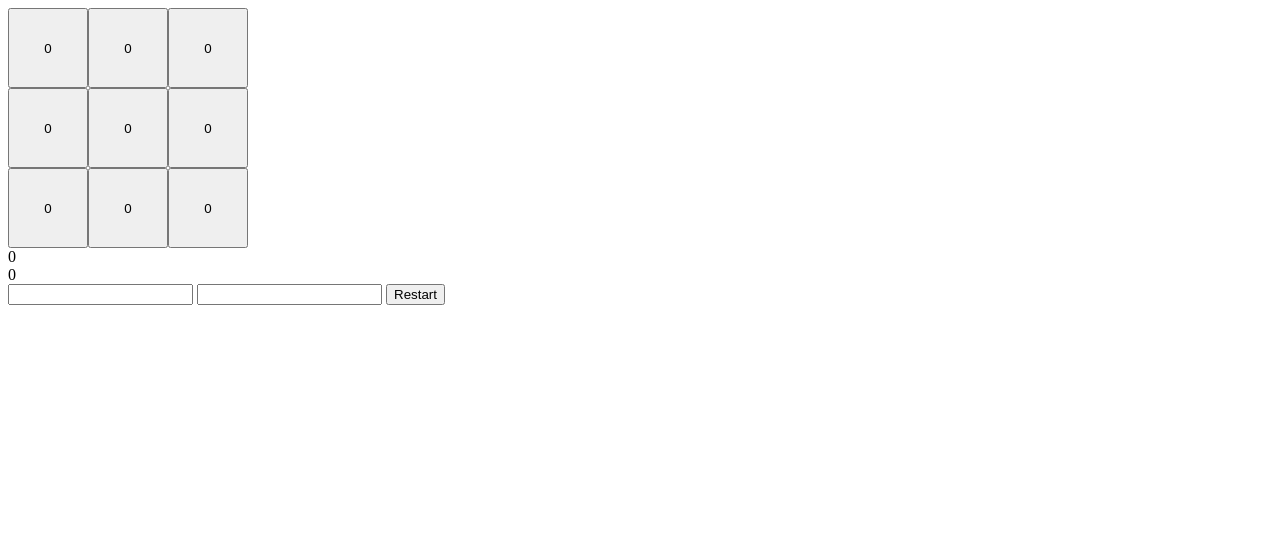
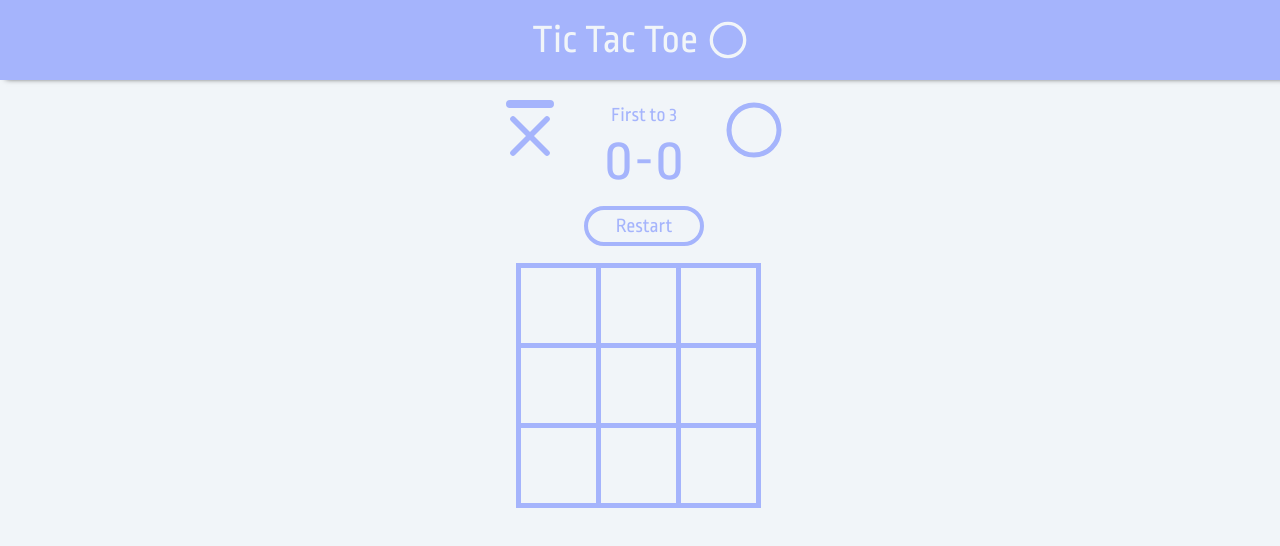
Before and after one commit to ImNotTheBoi/odin-tic-tac-toe, a plain HTML site: page index.html in a window 1280 px wide. Both pictures are taken after a click on the button "Start". Drawn offline with Linux system fonts and the light colour scheme.

Commit message:
Completion of UI

```diff
--- a/index.html
+++ b/index.html
@@ -4,10 +4,40 @@
     <meta charset="UTF-8">
     <meta name="viewport" content="width=device-width, initial-scale=1.0">
     <link rel="stylesheet" href="style.css">
+    <link rel="preconnect" href="https://fonts.googleapis.com">
+    <link rel="preconnect" href="https://fonts.gstatic.com" crossorigin>
+    <link href="https://fonts.googleapis.com/css2?family=Ropa+Sans:ital@0;1&display=swap" rel="stylesheet">
     <script src="javascript.js" defer></script>
     <title>Document</title>
 </head>
 <body>
+    <header>
+        <div class="main">
+            <div class="hero-text">Tic Tac Toe</div>
+            <img src="svg/circle.svg" alt="circle" class="circle">
+        </div>
+    </header>
+    <section class="interface">
+        <div class="playerUI">
+            <div class="player1Name"></div>
+            <input type="text" class="player1Input" maxlength="15">
+            <img src="svg/x.svg" alt="circle" class="cross">
+        </div>
+        <div class="mainUI">
+            <div class="bo3">First to 3</div>
+            <div class="scoreUI">
+                <div class="player1Score">0</div>
+                <div>-</div>
+                <div class="player2Score">0</div>
+            </div>
+            <button class="startButton">Start</button>
+        </div>
+        <div class="playerUI">
+            <div class="player2Name"></div>
+            <input type="text" class="player2Input" maxlength="15">
+            <img src="svg/circle2.svg" alt="circle" class="circle2">
+        </div>
+    </section>
     <section class="buttons">
         <button disabled="true">1</button>
         <button disabled="true">2</button>
@@ -19,12 +49,5 @@
         <button disabled="true">8</button>
         <button disabled="true">9</button>
     </section>
-    <div class="player1Name"></div>
-    <div class="player1Score">0</div>
-    <div class="player2Name"></div>
-    <div class="player2Score">0</div>
-    <input type="text" class="player1Input">
-    <input type="text" class="player2Input">
-    <button class="startButton">Start</button>
 </body>
 </html>
--- a/javascript.js
+++ b/javascript.js
@@ -103,6 +103,7 @@ const gameController = (function () {
             if (activePlayer === players[0]) { activePlayer = players[1] }
             else if (activePlayer === players[1]) { activePlayer = players[0] }
             console.log(`${activePlayer.name} turn`)
+            displayController.displayActivePlayer()
         }
 
         else {
@@ -123,21 +124,28 @@ const gameController = (function () {
 
     return {
         start,
-        restart
+        restart,
     }
 })()
 
 const displayController = (function () {
+    const cross = document.querySelector(".cross")
+    const circle = document.querySelector(".circle2")
     const buttons = document.querySelectorAll(".buttons button")
     const player1 = document.querySelector(".player1Name")
     const player2 = document.querySelector(".player2Name")
     const player1Score = document.querySelector(".player1Score")
     const player2Score = document.querySelector(".player2Score")
     const startButton = document.querySelector(".startButton")
+    const player1Input = document.querySelector(".player1Input")
+    const player2Input = document.querySelector(".player2Input")
 
     function displayBoard(board) {
         for (let i = 0; i < board.length; i++) {
-            buttons[i].textContent = board[i]
+            buttons[i].textContent = ""
+            if (board[i] == "X") {const cloneCross = cross.cloneNode(true); buttons[i].appendChild(cloneCross)}
+            if (board[i] == "O") {const cloneCircle = circle.cloneNode(true); buttons[i].appendChild(cloneCircle)}
+            if (board[i] == "0") {buttons[i].textContent = ""}
         }
     }
 
@@ -156,19 +164,31 @@ const displayController = (function () {
         }
     }
 
+    function displayActivePlayer() {
+        player1.classList.toggle("activePlayer")
+        player2.classList.toggle("activePlayer")
+    }
+
     function setupStartButton() {
         startButton.addEventListener('click', () => {
             if (startButton.textContent == "Restart") {
                 gameController.restart()
                 startButton.textContent = "Start"
+                player1Input.style.display = "block"
+                player2Input.style.display = "block"
+                player1.textContent = ""
+                player2.textContent = ""
+                player1.classList.remove("activePlayer")
+                player2.classList.remove("activePlayer")
             }
             else {
-                let player1Name = document.querySelector(".player1Input").value
-                let player2Name = document.querySelector(".player2Input").value
-                player1.textContent = player1Name
-                player2.textContent = player2Name
+                player1.textContent = player1Input.value
+                player2.textContent = player2Input.value
+                player1.classList.toggle("activePlayer")
                 startButton.textContent = "Restart"
-                gameController.start(player1Name, player2Name)
+                gameController.start(player1Input.value, player2Input.value)
+                player1Input.style.display = "none"
+                player2Input.style.display = "none"
             }
         })
     }
@@ -177,6 +197,7 @@ const displayController = (function () {
 
     return {
         displayBoard,
-        displayScore
+        displayScore,
+        displayActivePlayer
     }
 })()
--- a/style.css
+++ b/style.css
@@ -1,5 +1,192 @@
+/*
+  Josh's Custom CSS Reset
+  https://www.joshwcomeau.com/css/custom-css-reset/
+*/
+
+*,
+*::before,
+*::after {
+  box-sizing: border-box;
+}
+
+* {
+  margin: 0;
+}
+
+body {
+  line-height: 1.5;
+  -webkit-font-smoothing: antialiased;
+}
+
+img,
+picture,
+video,
+canvas,
+svg {
+  display: block;
+  max-width: 100%;
+}
+
+input,
+button,
+textarea,
+select {
+  font: inherit;
+  color: #A5B4FC;
+}
+
+p,
+h1,
+h2,
+h3,
+h4,
+h5,
+h6 {
+  overflow-wrap: break-word;
+}
+
+#root,
+#__next {
+  isolation: isolate;
+}
+
+
+:root {
+  font-size: 2.5vh;
+  color: #1e293b;
+  font-family: "Ropa Sans", sans-serif;
+  color: #A5B4FC;
+}
+
+body {
+  display: flex;
+  flex-direction: column;
+  align-items: center;
+  width: 100%;
+  height: 100%;
+  background-color: #F1F5F9;
+  gap: 1em;
+}
+
+header {
+  display: flex;
+  justify-content: center;
+  background-color: #A5B4FC;
+  width: 100%;
+  height: 4em;
+  padding: 0.6em;
+  box-shadow: 0.3em -0.1em 0.3em black;
+}
+
+header .main {
+  display: flex;
+  align-items: center;
+  gap: 0.5em;
+}
+
+header .hero-text {
+  font-size: 2rem;
+  color: #F1F5F9;
+}
+
+header .main img {
+  width: 2em;
+  height: 2em;
+}
+
+.interface {
+  display: flex;
+  gap: 1em;
+}
+
+.interface img {
+  width: 3em;
+  height: 3em;
+}
+
+.interface .cross {
+  width: 3.4em;
+  height: 3.4em;
+  margin-top: -0.3em;
+}
+
+.playerUI {
+  display: flex;
+  flex-direction: column;
+  align-items: center;
+}
+
+.playerUI input {
+  appearance: none;
+  background-color: #0000;
+  border: #A5B4FC .2em solid;
+  border-radius: .3em;
+  width: min(180px, 30vw);
+  text-align: center;
+}
+
+.player1Name,
+.player2Name {
+  width: min(180px 30vw);
+  text-align: center;
+}
+
+.activePlayer {
+  border: #A5B4FC .2em solid;
+  border-radius: .3em;
+  padding: 0em 1em;
+}
+
+.mainUI {
+  display: flex;
+  flex-direction: column;
+  align-items: center;
+  justify-content: center;
+
+}
+
+.bo3 {
+  margin-bottom: -.7em;
+}
+
+.scoreUI {
+  display: flex;
+  justify-content: space-between;
+}
+
+.scoreUI div {
+  font-size: 3rem;
+  color: #A5B4FC;
+}
+
+.startButton {
+  appearance: none;
+  background-color: #0000;
+  border: #A5B4FC .2em solid;
+  border-radius: 3em;
+  margin-top: auto;
+  width: 6em;
+}
+
 .buttons {
-    display: grid;
-    grid-template-columns: repeat(3, 80px);
-    grid-template-rows: repeat(3, 80px)
+  display: grid;
+  grid-template-columns: repeat(3, 80px);
+  grid-template-rows: repeat(3, 80px);
+  margin-left: 0.1em;
+  margin-top: 0.1em;
 }
+
+.buttons button {
+  display: flex;
+  justify-content: center;
+  appearance: none;
+  border: 0.1em solid #A5B4FC;
+  margin-left: -0.1em;
+  margin-top: -0.1em;
+  background-color: #0000;
+  font-size: 2.5rem;
+}
+
+.buttons .circle2 {
+  width: 1.2em;
+}
```
Also changed, not shown: svg/circle.svg (added), svg/circle2.svg (added), svg/x.svg (added).
